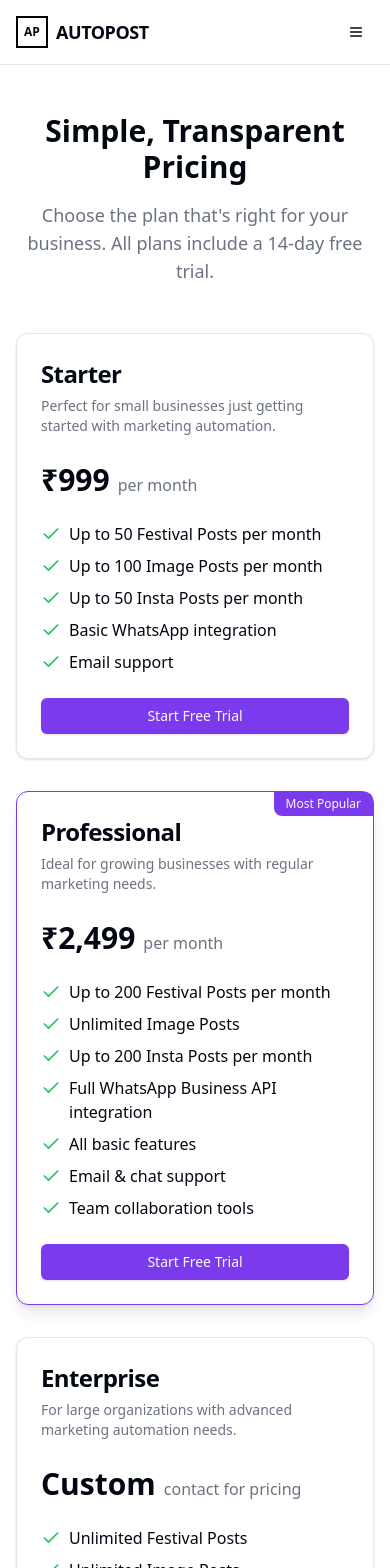
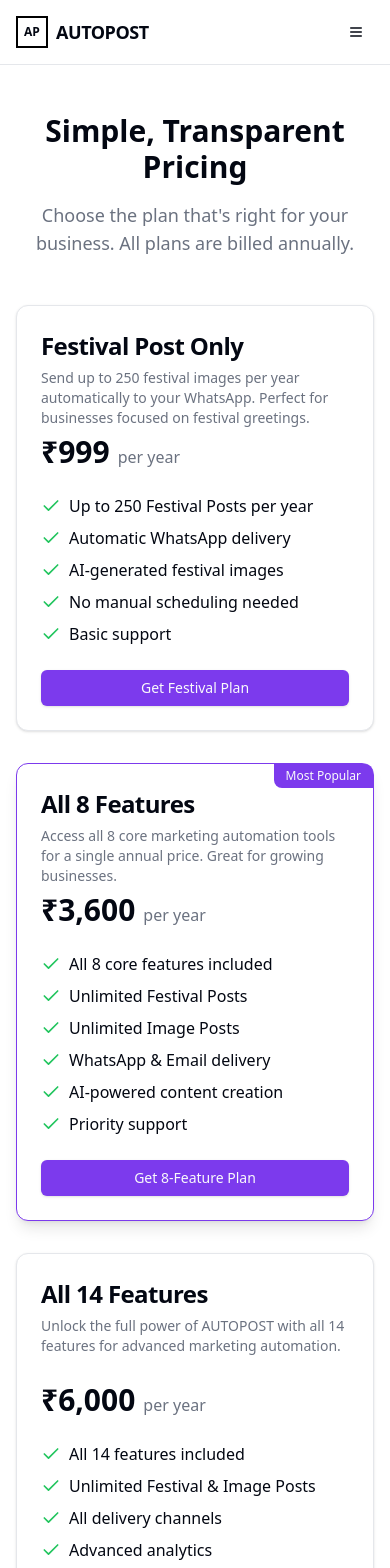
Before and after one commit to Cardano-max/AutoPost, a Next.js app: page /pricing in a window 390 px wide. Shown: the top 1568 px of the page. Built offline with nearby package versions, Linux system fonts and the light colour scheme.

Commit message:
mobile responsive added-3

```diff
--- a/src/app/pricing/page.tsx
+++ b/src/app/pricing/page.tsx
@@ -4,60 +4,57 @@ import { Button } from '@/components/ui/button';
 import { Card, CardContent, CardDescription, CardFooter, CardHeader, CardTitle } from '@/components/ui/card';
 import { Check } from 'lucide-react';
 
-// Pricing plans data
+// Updated pricing plans data
 const pricingPlans = [
   {
-    name: 'Starter',
-    description: 'Perfect for small businesses just getting started with marketing automation.',
+    name: 'Festival Post Only',
+    description: 'Send up to 250 festival images per year automatically to your WhatsApp. Perfect for businesses focused on festival greetings.',
     price: '₹999',
-    period: 'per month',
+    period: 'per year',
     features: [
-      'Up to 50 Festival Posts per month',
-      'Up to 100 Image Posts per month',
-      'Up to 50 Insta Posts per month',
-      'Basic WhatsApp integration',
-      'Email support',
+      'Up to 250 Festival Posts per year',
+      'Automatic WhatsApp delivery',
+      'AI-generated festival images',
+      'No manual scheduling needed',
+      'Basic support',
     ],
-    cta: 'Start Free Trial',
-    href: '/auth/signup?plan=starter',
+    cta: 'Get Festival Plan',
+    href: '/auth/signup?plan=festival',
     popular: false,
   },
   {
-    name: 'Professional',
-    description: 'Ideal for growing businesses with regular marketing needs.',
-    price: '₹2,499',
-    period: 'per month',
+    name: 'All 8 Features',
+    description: 'Access all 8 core marketing automation tools for a single annual price. Great for growing businesses.',
+    price: '₹3,600',
+    period: 'per year',
     features: [
-      'Up to 200 Festival Posts per month',
+      'All 8 core features included',
+      'Unlimited Festival Posts',
       'Unlimited Image Posts',
-      'Up to 200 Insta Posts per month',
-      'Full WhatsApp Business API integration',
-      'All basic features',
-      'Email & chat support',
-      'Team collaboration tools'
+      'WhatsApp & Email delivery',
+      'AI-powered content creation',
+      'Priority support',
     ],
-    cta: 'Start Free Trial',
-    href: '/auth/signup?plan=professional',
+    cta: 'Get 8-Feature Plan',
+    href: '/auth/signup?plan=8features',
     popular: true,
   },
   {
-    name: 'Enterprise',
-    description: 'For large organizations with advanced marketing automation needs.',
-    price: 'Custom',
-    period: 'contact for pricing',
+    name: 'All 14 Features',
+    description: 'Unlock the full power of AUTOPOST with all 14 features for advanced marketing automation.',
+    price: '₹6,000',
+    period: 'per year',
     features: [
-      'Unlimited Festival Posts',
-      'Unlimited Image Posts',
-      'Unlimited Insta Posts',
-      'Custom WhatsApp & Email integration',
-      'All professional features',
-      'Dedicated account manager',
-      'Priority support',
+      'All 14 features included',
+      'Unlimited Festival & Image Posts',
+      'All delivery channels',
+      'Advanced analytics',
       'Custom branding',
-      'API access'
+      'Premium support',
+      'API access',
     ],
-    cta: 'Contact Sales',
-    href: '/contact',
+    cta: 'Get All Features',
+    href: '/auth/signup?plan=allfeatures',
     popular: false,
   }
 ];
@@ -68,7 +65,7 @@ export default function PricingPage() {
       <div className="max-w-3xl mx-auto text-center mb-12">
         <h1 className="text-3xl md:text-5xl font-bold mb-4">Simple, Transparent Pricing</h1>
         <p className="text-lg text-muted-foreground">
-          Choose the plan that's right for your business. All plans include a 14-day free trial.
+          Choose the plan that's right for your business. All plans are billed annually.
         </p>
       </div>
 
```
